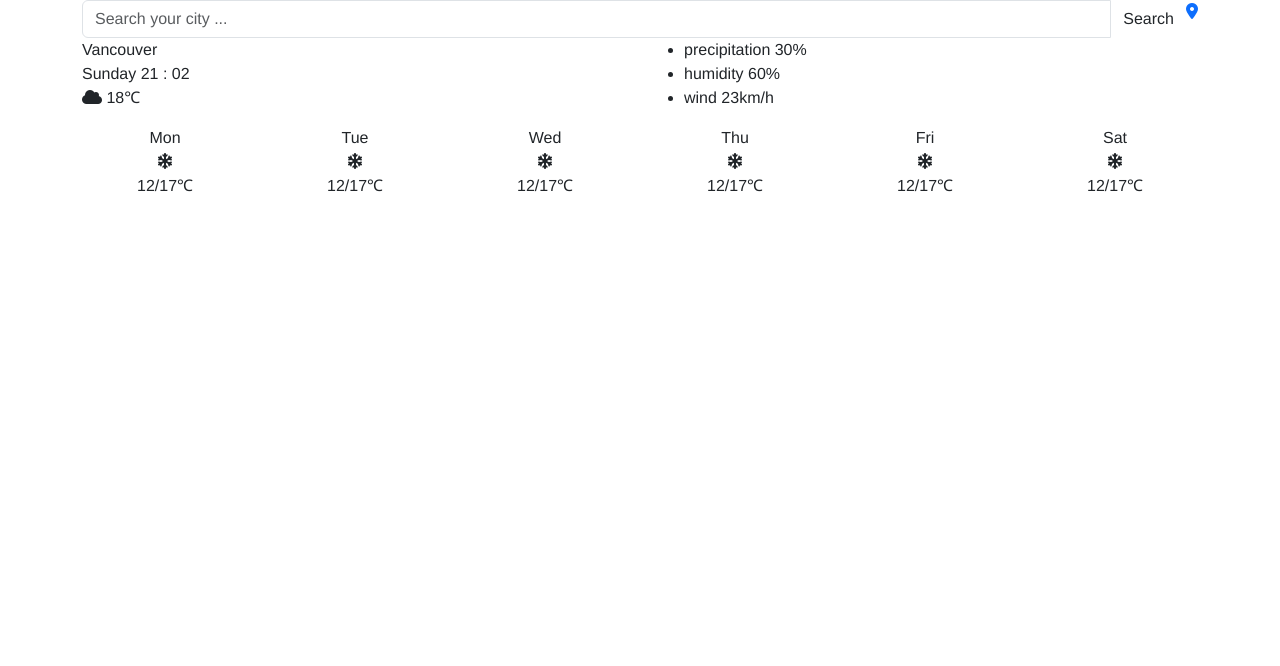
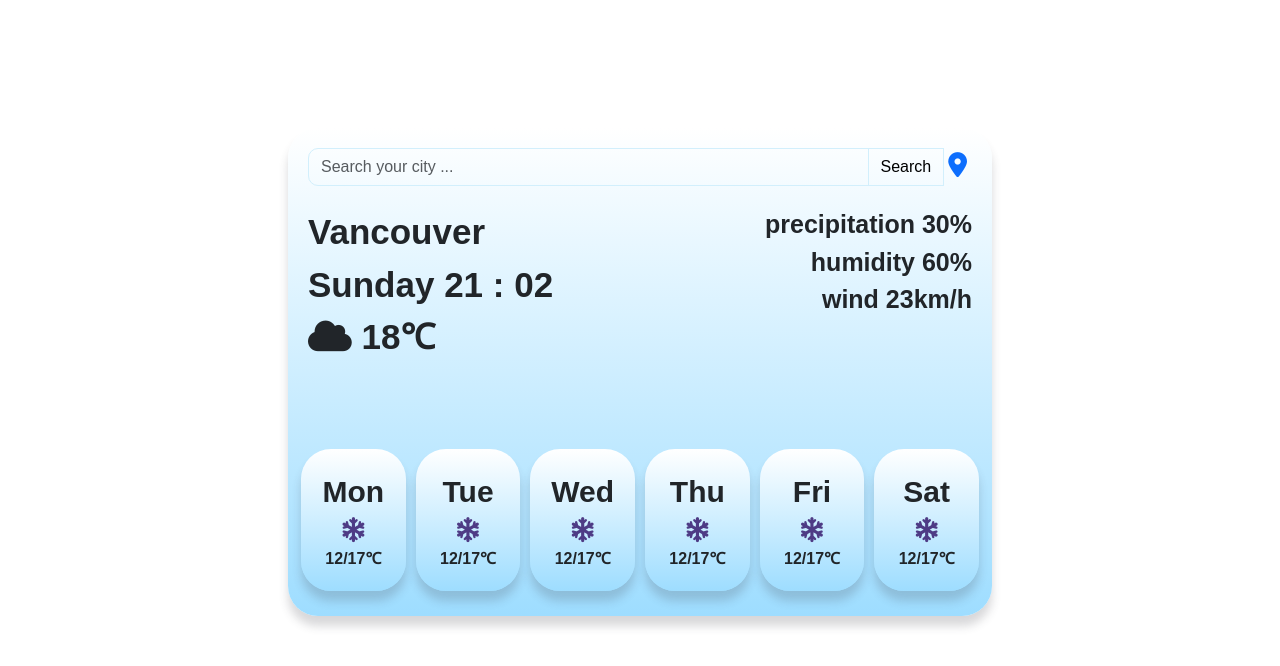
Before and after one commit to aimen114/MyWeatherApp, a plain HTML site: page index.html in a window 1280 px wide. Drawn offline with nearby package versions, Linux system fonts and the light colour scheme.

Commit message:
Corrected CSS
Copy Pasted the original CSS that was deleted by mistake

```diff
--- a/src/styles.css
+++ b/src/styles.css
@@ -1,57 +1,73 @@
-body {
-  font-family: Cerebri Sans, Helvetica, Arial, sans-serif;
+.content {
+  max-width: 55%;
+  display: block;
+  padding: 20px;
+  margin-top: 10%;
+  background: linear-gradient(
+    180deg,
+    rgb(255, 255, 255) 0%,
+    rgb(158, 221, 255) 100%
+  );
+  border-radius: 30px;
+  box-shadow: 0 10px 10px rgba(62, 61, 71, 0.2);
+  font-family: Arial, Helvetica, sans-serif;
+  font-weight: 600;
 }
 
-header h1 {
-  text-align: center;
-  font-size: 34px;
-  line-height: 48px;
-  margin: 60px 0 0;
-  font-weight: 900;
-  color: #272044;
+/* Custom styles for the search form */
+.search-input {
+  border-color: #d2effc; /* Change border color */
+  border-radius: 10px; /* Change border radius */
+  color: #fdfdfd; /* Change text color */
+  background-color: #ffffff00; /* Change background color */
 }
 
-h2 {
-  text-align: center;
-  font-weight: 900;
-  font-size: 34px;
-  line-height: 48px;
-  margin: 0;
-  color: #8064e9;
-  padding: 0 0 24px;
+.searchButton {
+  color: #000000; /* Change button text color */
+  background-color: rgba(255, 255, 255, 0) 100%; /* Change button background color */
+  border-color: #d2effc; /* Change button border color */
+  border-radius: 10px; /* Change button border radius */
+}
+.searchButton:hover {
+  background-color: rgb(147, 217, 255);
+  color: white;
+}
+.locater {
+  font-size: 25px;
+  padding: 5px;
 }
 
-p {
-  text-align: center;
-  font-size: 18px;
-  line-height: 28px;
-  font-family: PT Mono, monospace;
+.second-part {
+  margin-top: 20px;
+  margin-bottom: 80px;
+}
+.right-side {
+  text-align: left;
+  font-size: 35px;
+}
+.left-side {
+  text-align: right;
+  font-size: 25px;
+  list-style: none;
+}
+.days-boxes {
+  display: inline-block;
+  margin: 5px;
+  padding: 20px 0;
+  background: linear-gradient(
+    180deg,
+    rgb(255, 255, 255) 0%,
+    rgb(158, 221, 255) 100%
+  );
+  border-radius: 30px;
+  box-shadow: 0 10px 10px rgba(62, 61, 71, 0.2);
+}
+.dayOfWeek {
+  font-size: 30px;
 }
 
-button {
-  border-radius: 25px;
-  border: 1px solid #8064e9;
-  background: #8064e9;
-  color: #fff;
-  font-size: 16px;
-  display: block;
-  margin: 0 auto;
-  line-height: 22px;
-  padding: 16px 24px;
-  text-decoration: none;
-  transition: all 200ms ease;
-  box-shadow: rgba(37, 39, 89, 0.08) 0px 8px 8px 0;
+.fa-snowflake {
+  font-size: 25px;
+  padding: 4px;
+  color: rgb(78, 59, 133);
 }
-
-button:hover {
-  cursor: pointer;
-  background: #5e41a7;
-}
-
-#limited-spots {
-  font-weight: bold;
-}
-
-footer .button-container {
-  margin: 60px 0;
-}
```
